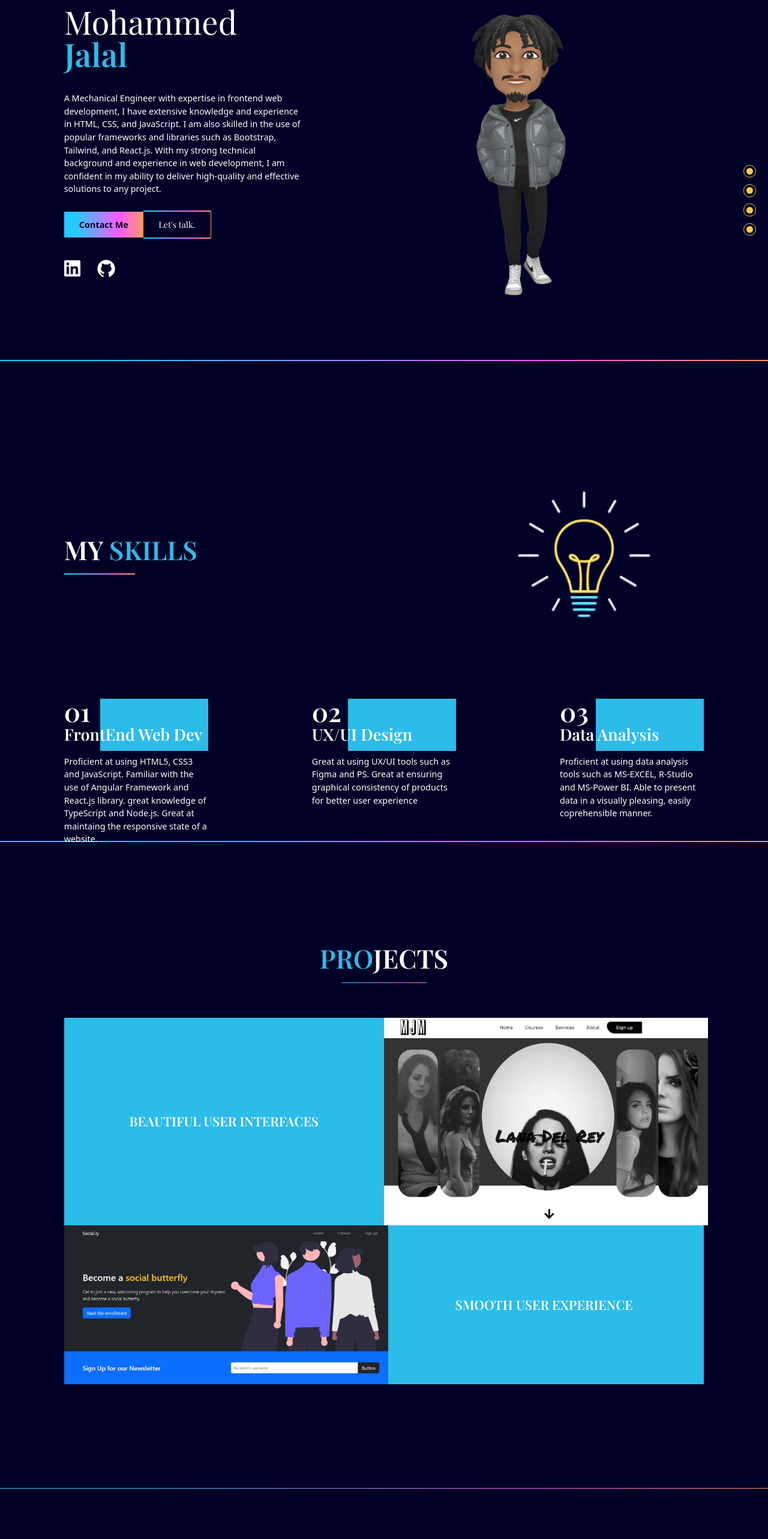
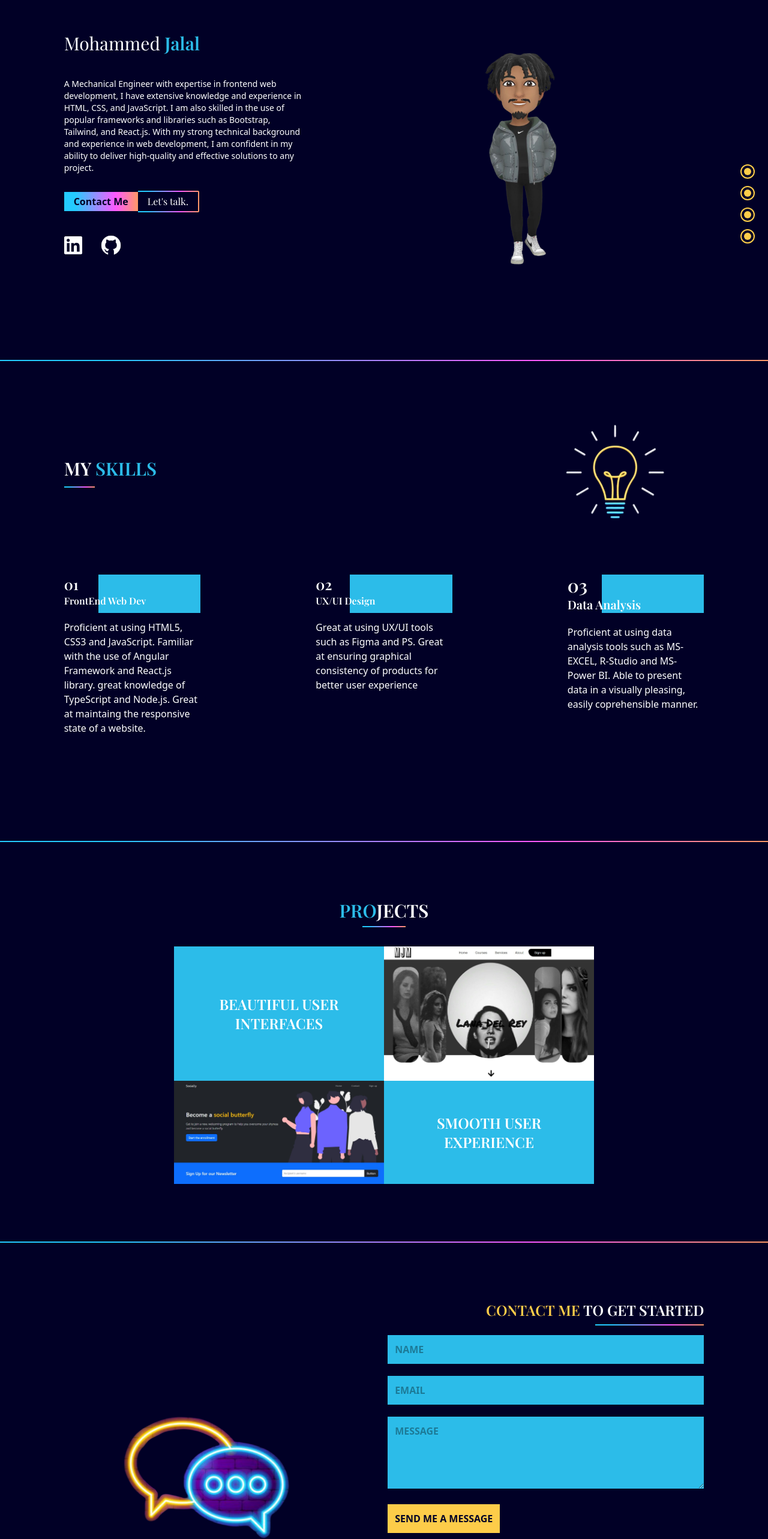
Before and after one commit to Fendatam/portfolio, a React (Create React App) app: page / in a window 1280 px wide. Shown: the part 200-2766 px from the top of the page at 60% size. Built offline with nearby package versions, Linux system fonts and the light colour scheme.

Commit message:
Add files via upload

```diff
--- a/public/output.css
+++ b/public/output.css
@@ -595,15 +595,21 @@ video {
   }
 }
 
-@media (min-width: 1200px){
+@media (min-width: 1600px){
   .container{
-    max-width: 1200px;
+    max-width: 1600px;
   }
 }
 
-@media (min-width: 1700px){
+@media (min-width: 1780px){
   .container{
-    max-width: 1700px;
+    max-width: 1780px;
+  }
+}
+
+@media (min-width: 1800px){
+  .container{
+    max-width: 1800px;
   }
 }
 
@@ -677,9 +683,9 @@ video {
   margin-bottom: 2.5rem;
 }
 
-.my-5{
-  margin-top: 1.25rem;
-  margin-bottom: 1.25rem;
+.my-2{
+  margin-top: 0.5rem;
+  margin-bottom: 0.5rem;
 }
 
 .mt-2{
@@ -710,16 +716,20 @@ video {
   margin-bottom: 1.75rem;
 }
 
-.mt-32{
-  margin-top: 8rem;
+.mt-8{
+  margin-top: 2rem;
 }
 
-.mb-5{
-  margin-bottom: 1.25rem;
+.mb-3{
+  margin-bottom: 0.75rem;
 }
 
 .mt-0{
   margin-top: 0px;
+}
+
+.mb-8{
+  margin-bottom: 2rem;
 }
 
 .mb-16{
@@ -754,28 +764,28 @@ video {
   height: 2.5rem;
 }
 
-.h-\[50\%\]{
-  height: 50%;
+.h-\[30\%\]{
+  height: 30%;
 }
 
 .h-3{
   height: 0.75rem;
 }
 
-.h-60{
-  height: 15rem;
+.h-48{
+  height: 12rem;
 }
 
-.h-24{
-  height: 6rem;
+.h-16{
+  height: 4rem;
 }
 
 .h-full{
   height: 100%;
 }
 
-.max-h-\[600px\]{
-  max-height: 600px;
+.max-h-\[300px\]{
+  max-height: 300px;
 }
 
 .w-5\/6{
@@ -794,6 +804,10 @@ video {
   width: 50%;
 }
 
+.w-\[50\%\]{
+  width: 50%;
+}
+
 .w-3{
   width: 0.75rem;
 }
@@ -806,16 +820,20 @@ video {
   width: 300px;
 }
 
+.w-1\/5{
+  width: 20%;
+}
+
+.max-w-\[300px\]{
+  max-width: 300px;
+}
+
 .max-w-\[400px\]{
   max-width: 400px;
 }
 
-.max-w-\[800px\]{
-  max-width: 800px;
-}
-
-.basis-1\/2{
-  flex-basis: 50%;
+.max-w-\[350px\]{
+  max-width: 350px;
 }
 
 .basis-3\/5{
@@ -912,10 +930,6 @@ video {
   padding: 0.75rem;
 }
 
-.p-5{
-  padding: 1.25rem;
-}
-
 .p-2{
   padding: 0.5rem;
 }
@@ -928,13 +942,17 @@ video {
   padding: 4rem;
 }
 
+.p-5{
+  padding: 1.25rem;
+}
+
 .p-10{
   padding: 2.5rem;
 }
 
-.py-48{
-  padding-top: 12rem;
-  padding-bottom: 12rem;
+.py-24{
+  padding-top: 6rem;
+  padding-bottom: 6rem;
 }
 
 .py-10{
@@ -942,14 +960,14 @@ video {
   padding-bottom: 2.5rem;
 }
 
-.py-3{
-  padding-top: 0.75rem;
-  padding-bottom: 0.75rem;
+.py-1{
+  padding-top: 0.25rem;
+  padding-bottom: 0.25rem;
 }
 
-.px-7{
-  padding-left: 1.75rem;
-  padding-right: 1.75rem;
+.px-4{
+  padding-left: 1rem;
+  padding-right: 1rem;
 }
 
 .py-0\.5{
@@ -967,8 +985,8 @@ video {
   padding-bottom: 1.5rem;
 }
 
-.pt-10{
-  padding-top: 2.5rem;
+.pt-5{
+  padding-top: 1.25rem;
 }
 
 .pr-0\.5{
@@ -979,12 +997,12 @@ video {
   padding-right: 0px;
 }
 
-.pt-2{
-  padding-top: 0.5rem;
+.pt-1{
+  padding-top: 0.25rem;
 }
 
-.pb-24{
-  padding-bottom: 6rem;
+.pb-12{
+  padding-bottom: 3rem;
 }
 
 .text-center{
@@ -999,34 +1017,24 @@ video {
   font-family: Open Sans, sans-serif;
 }
 
-.text-4xl{
-  font-size: 2.25rem;
-  line-height: 2.5rem;
-}
-
 .text-2xl{
   font-size: 1.5rem;
   line-height: 2rem;
 }
 
-.text-6xl{
-  font-size: 3.75rem;
-  line-height: 1;
+.text-xl{
+  font-size: 1.25rem;
+  line-height: 1.75rem;
 }
 
-.text-5xl{
-  font-size: 3rem;
-  line-height: 1;
+.text-sm{
+  font-size: 0.875rem;
+  line-height: 1.25rem;
 }
 
 .text-3xl{
   font-size: 1.875rem;
   line-height: 2.25rem;
-}
-
-.text-sm{
-  font-size: 0.875rem;
-  line-height: 1.25rem;
 }
 
 .font-semibold{
@@ -1107,23 +1115,46 @@ body,
   top: -50%;
 }
 
-@media only screen and (min-width: 1060px) {
-  html {
-    zoom: 110%;
+/* @media (max-width: 1000px) and (-webkit-device-pixel-ratio:1.5) {
+
+  html,
+  body,
+  #root,
+  * {
+    zoom: 90%;
   }
 }
 
-@media only screen and (min-width: 768px) {
-  html {
-    zoom: 100%;
+@media (max-width: 800px) and (-webkit-device-pixel-ratio:1.5) {
+
+  html,
+  body,
+  #root,
+  * {
+    zoom: 80%;
   }
 }
 
-@media only screen and (min-width: 620px) {
-  html {
-    zoom: 90%;
+@media (max-width: 600px) and (-webkit-device-pixel-ratio:1.5) {
+
+  html,
+  body,
+  #root,
+  * {
+    zoom: 70%;
   }
 }
+@media (max-width: 500px) {
+
+  html,
+    body,
+    #root,
+    * {
+      zoom: 60%;
+    }
+}
+
+*/
 
 .before\:absolute::before{
   content: var(--tw-content);
@@ -1277,16 +1308,8 @@ body,
     width: 75%;
   }
 
-  .md\:w-2\/5{
-    width: 40%;
-  }
-
   .md\:max-w-\[600px\]{
     max-width: 600px;
-  }
-
-  .md\:max-w-\[1000px\]{
-    max-width: 1000px;
   }
 
   .md\:items-center{
@@ -1313,3 +1336,146 @@ body,
     text-align: start;
   }
 }
+
+@media (min-width: 1600px){
+  .lg\:mb-5{
+    margin-bottom: 1.25rem;
+  }
+
+  .lg\:mt-0{
+    margin-top: 0px;
+  }
+
+  .lg\:mt-10{
+    margin-top: 2.5rem;
+  }
+
+  .lg\:mb-16{
+    margin-bottom: 4rem;
+  }
+
+  .lg\:mt-5{
+    margin-top: 1.25rem;
+  }
+
+  .lg\:mt-16{
+    margin-top: 4rem;
+  }
+
+  .lg\:h-24{
+    height: 6rem;
+  }
+
+  .lg\:max-h-\[600px\]{
+    max-height: 600px;
+  }
+
+  .lg\:w-1\/3{
+    width: 33.333333%;
+  }
+
+  .lg\:w-2\/5{
+    width: 40%;
+  }
+
+  .lg\:max-w-\[600px\]{
+    max-width: 600px;
+  }
+
+  .lg\:max-w-\[1000px\]{
+    max-width: 1000px;
+  }
+
+  .lg\:p-10{
+    padding: 2.5rem;
+  }
+
+  .lg\:py-3{
+    padding-top: 0.75rem;
+    padding-bottom: 0.75rem;
+  }
+
+  .lg\:px-7{
+    padding-left: 1.75rem;
+    padding-right: 1.75rem;
+  }
+
+  .lg\:py-48{
+    padding-top: 12rem;
+    padding-bottom: 12rem;
+  }
+
+  .lg\:pt-2{
+    padding-top: 0.5rem;
+  }
+
+  .lg\:pb-24{
+    padding-bottom: 6rem;
+  }
+
+  .lg\:text-6xl{
+    font-size: 3.75rem;
+    line-height: 1;
+  }
+
+  .lg\:text-lg{
+    font-size: 1.125rem;
+    line-height: 1.75rem;
+  }
+
+  .lg\:text-5xl{
+    font-size: 3rem;
+    line-height: 1;
+  }
+
+  .lg\:text-3xl{
+    font-size: 1.875rem;
+    line-height: 2.25rem;
+  }
+}
+
+@media (min-width: 1780px){
+  .lgg\:my-5{
+    margin-top: 1.25rem;
+    margin-bottom: 1.25rem;
+  }
+
+  .lgg\:mt-16{
+    margin-top: 4rem;
+  }
+
+  .lgg\:h-\[50\%\]{
+    height: 50%;
+  }
+
+  .lgg\:h-60{
+    height: 15rem;
+  }
+
+  .lgg\:basis-1\/2{
+    flex-basis: 50%;
+  }
+
+  .lgg\:p-5{
+    padding: 1.25rem;
+  }
+
+  .lgg\:py-48{
+    padding-top: 12rem;
+    padding-bottom: 12rem;
+  }
+
+  .lgg\:pt-10{
+    padding-top: 2.5rem;
+  }
+
+  .lgg\:text-4xl{
+    font-size: 2.25rem;
+    line-height: 2.5rem;
+  }
+
+  .lgg\:text-2xl{
+    font-size: 1.5rem;
+    line-height: 2rem;
+  }
+}
--- a/src/index.css
+++ b/src/index.css
@@ -29,20 +29,43 @@ body,
   top: -50%;
 }
 
-@media only screen and (min-width: 1060px) {
-  html {
-    zoom: 110%;
+/* @media (max-width: 1000px) and (-webkit-device-pixel-ratio:1.5) {
+
+  html,
+  body,
+  #root,
+  * {
+    zoom: 90%;
   }
 }
 
-@media only screen and (min-width: 768px) {
-  html {
-    zoom: 100%;
+@media (max-width: 800px) and (-webkit-device-pixel-ratio:1.5) {
+
+  html,
+  body,
+  #root,
+  * {
+    zoom: 80%;
   }
 }
 
-@media only screen and (min-width: 620px) {
-  html {
-    zoom: 90%;
+@media (max-width: 600px) and (-webkit-device-pixel-ratio:1.5) {
+
+  html,
+  body,
+  #root,
+  * {
+    zoom: 70%;
   }
 }
+@media (max-width: 500px) {
+
+  html,
+    body,
+    #root,
+    * {
+      zoom: 60%;
+    }
+}
+
+*/
--- a/src/scenes/Contact.jsx
+++ b/src/scenes/Contact.jsx
@@ -17,7 +17,7 @@ const Contact = () => {
     }
 
     return (
-        <section id="contact" className="py-48 slo">
+        <section id="contact" className="lgg:py-48 py-24 slo">
             {/* Hings */}
             <motion.div
                  initial="hidden"
@@ -31,10 +31,10 @@ const Contact = () => {
                 className="flex justify-end w-full"
                  >
                 <div>
-                <p className="font-playfair font-semibold text-4xl">
+                <p className="font-playfair font-semibold lgg:text-4xl text-2xl">
                     <span className="text-yellow">CONTACT ME</span> TO GET STARTED
                 </p>
-                <div className="flex md:justify-end my-5">
+                <div className="flex md:justify-end lgg:my-5 my-2">
                     <LineGradient width="w-1/2" />
                 </div>
                 </div>
@@ -50,7 +50,7 @@ const Contact = () => {
             hidden: { opacity: 0, y: 50 },
             visible: { opacity: 1, y: 0 },
           }}
-          className="basis-1/2 flex justify-center h-[50%] hover:filter hover:saturate-200 transition duration-500 "
+          className="lgg:basis-1/2 flex justify-center lgg:h-[50%] h-[30%] hover:filter hover:saturate-200 transition duration-500 "
         >
           <img src="../assets/contact.png" alt="contact" />
         </motion.div>
@@ -64,7 +64,7 @@ const Contact = () => {
             hidden: { opacity: 0, y: 50 },
             visible: { opacity: 1, y: 0 },
           }}
-          className="basis-1/2 mt-10 md:mt-0"
+          className="lgg:basis-1/2 w-[50%] mt-10 md:mt-0"
         >
           <form
             target="_blank"
@@ -125,7 +125,7 @@ const Contact = () => {
             )}
 
             <button
-              className="p-5 bg-yellow font-semibold text-deep-blue mt-5 hover:bg-blue hover:text-white transition duration-500"
+              className="lgg:p-5 p-3 bg-yellow font-semibold text-deep-blue mt-5 hover:bg-blue hover:text-white transition duration-500"
               type="submit"
             >
               SEND ME A MESSAGE
--- a/src/scenes/Footer.jsx
+++ b/src/scenes/Footer.jsx
@@ -2,12 +2,12 @@ import SocialMediaIcons from "../components/SocialMediaIcons";
 
 const Footer = () => {
     return (
-        <footer className="h-60 bg-blue pt-10 slo">
+        <footer className="lgg:h-60 h-48 bg-blue lgg:pt-10 pt-5 slo">
             <div className="w-5/6 mx-auto">
                 <SocialMediaIcons/>
                 <div className="md:flex justify-center md:justify-between text-center">
-                    <p className="font-playfair font-semibold text-2xl text-yellow">MOHAMMED JALAL</p>
-                    <p className=" font-playfair text-md text-yellow">©2022 JALAL. All Rights Reserved.</p>
+                    <p className="font-playfair font-semibold lgg:text-2xl text-xl text-yellow">MOHAMMED JALAL</p>
+                    <p className=" font-playfair lgg:text-md text-sm text-yellow">©2022 JALAL. All Rights Reserved.</p>
             </div>
 
             </div>
--- a/src/scenes/Landing.jsx
+++ b/src/scenes/Landing.jsx
@@ -16,7 +16,7 @@ const Landing = ({ setSelectedPage }) => {
                 {isDesktop ? (
                     <div
                      >
-                        <img alt="profile" src="./assets/prof.png" className=" hover:filter hover:saturate-200 transition duration-500 z-10 w-full max-w-[400px] md:max-w-[600px]"/>
+                        <img alt="profile" src="./assets/prof.png" className=" hover:filter hover:saturate-200 transition duration-500 z-10 w-full max-w-[300px] lg:max-w-[600px]"/>
                 </div>
                 ) : (
                         <div>
@@ -36,13 +36,13 @@ const Landing = ({ setSelectedPage }) => {
                             hidden: { opacity: 0, x: -50 },
                             visible: { opacity: 1, x: 0 }
                     }}>
-                        <p className=" text-6xl font-playfair z-10 text-center md:text-start">
+                        <p className="lg:text-6xl font-playfair z-10 text-center md:text-start text-3xl">
                         Mohammed {""}
                         <span className="xs:relative text-blue xs:font-semibold z-20 ">
                             Jalal
                         </span>
                     </p>
-                    <p className="mt-10 mb-7 text-md text-center md:text-start">
+                    <p className="mt-10 mb-7 lg:text-lg text-center md:text-start text-sm">
                         A Mechanical Engineer with expertise in frontend web development, I have extensive knowledge and experience in HTML, CSS, and JavaScript. I am also skilled in the use of popular frameworks and libraries such as Bootstrap, Tailwind, and React.js. With my strong technical background and experience in web development, I am confident in my ability to deliver high-quality and effective solutions to any project.
                     </p>
                 </motion.div>
@@ -60,7 +60,7 @@ const Landing = ({ setSelectedPage }) => {
                     <div className="flex xss:items-center xss:justify-center md:justify-start">
 
                     <AnchorLink
-                        className="bg-gradient-rainblue text-deep-blue round-sm py-3 px-7 font-semibold hover:bg-blue hover:text-white transition duration-500"
+                        className="bg-gradient-rainblue text-deep-blue round-sm lg:py-3 lg:px-7 py-1 px-4 font-semibold hover:bg-blue hover:text-white transition duration-500"
                         onClick={() => setSelectedPage("contact")}
                         href="#contact"
                         >
@@ -71,7 +71,7 @@ const Landing = ({ setSelectedPage }) => {
                         onClick={() => setSelectedPage("contact")}
                         href="#contact"
                         >
-                        <div className=" bg-deep-blue hover:text-blue transition duration-500 flex items-center justify-center font-playfair px-7 py-3">
+                        <div className=" bg-deep-blue hover:text-blue transition duration-500 flex items-center justify-center font-playfair lg:px-7 lg:py-3 px-4 py-1">
                             Let's talk.
                         </div>
                     </AnchorLink>
--- a/src/scenes/MySkills.jsx
+++ b/src/scenes/MySkills.jsx
@@ -7,11 +7,11 @@ const MySkills = () => {
     const isDesktop = useMediaQuery("(min-width: 1060px)");
 
     return (
-        <section id="skills" className="pt-2 pb-24 slo3">
+        <section id="skills" className="lg:pt-2 lg:pb-24 pt-1 pb-12 slo3">
             {/* hing & img */}
-            <div className="md:flex md:justify-between md:gap-16 mt-32 items-center">
+            <div className="md:flex md:justify-between md:gap-16 lgg:mt-16 mt-8 items-center">
                 <motion.div
-                    className=" md:w-1/3 "
+                    className=" lg:w-1/3 "
                 initial="hidden"
                     whileInView="visible"
                     viewport={{ once: true, amount: 0.5 }}
@@ -20,15 +20,15 @@ const MySkills = () => {
                     hidden: { opacity: 0, x: -50 },
                     visible: { opacity: 1, x: 0 }
                     }}>
-                    <p className=" font-playfair font-semibold text-5xl mb-5 sm:mx-auto">
+                    <p className=" font-playfair font-semibold lg:text-5xl lg:mb-5 text-3xl mb-3 sm:mx-auto">
                         MY <span className="text-blue">SKILLS</span>
                     </p>
                     <LineGradient width="w-1/3" />
                 </motion.div>
-                <div className="mt-0 md:mt-0 sm:items-center sm:self-center">
+                <div className="mt-0 lg:mt-0 sm:items-center sm:self-center">
                     {isDesktop ? (<div
                      >
-                        <img alt="profile" src="./assets/bulb2.png" className=" hover:filter hover:saturate-200 transition duration-500 z-10 w-full max-w-[800px] md:max-w-[1000px]"/>
+                        <img alt="profile" src="./assets/bulb2.png" className=" hover:filter hover:saturate-200 transition duration-500 z-10 w-full max-w-[300px] lg:max-w-[1000px]"/>
                     </div>) : (
                         <div>
                         <img alt="profile" src="./assets/bulb2.png" className=" hover:filter hover:saturate-200 transition duration-500 z-10 w-full max-w-[400px] md:max-w-[600px]"/>
@@ -39,7 +39,7 @@ const MySkills = () => {
                 <div className=" md:flex md:justify-between mt-0 gap-48">
                     {/* FrontEnd Web Dev */}
                     <motion.div
-                      className=" md:w-1/3 mt-10"
+                      className=" md:w-1/3 lg:mt-10 mt-5"
                     initial="hidden"
                     whileInView="visible"
                     viewport={{ once: true, amount: 0.5 }}
@@ -48,18 +48,18 @@ const MySkills = () => {
                     hidden: { opacity: 0, y: 50 },
                     visible: { opacity: 1, y: 0 }
                     }}>
-                        <div className="relative mb-16">
+                        <div className="relative lg:mb-16 mb-8">
                             <div className=" z-10 ">
-                                <p className=" font-playfair font-semibold text-5xl">01</p>
-                                <p className=" font-playfair font-semibold text-3xl">FrontEnd Web Dev</p>
+                                <p className=" font-playfair font-semibold lg:text-5xl text-2xl">01</p>
+                                <p className=" font-playfair font-semibold lg:text-3xl text-md">FrontEnd Web Dev</p>
                             </div>
-                        <div className="w-1/2 md:w-3/4 h-24 bg-blue absolute right-0 top-0 z-[-1]" />
+                        <div className="w-1/2 md:w-3/4 lg:h-24 h-16 bg-blue absolute right-0 top-0 z-[-1]" />
                         <p className="mt-5">Proficient at using HTML5, CSS3 and JavaScript. Familiar with the use of Angular Framework and React.js library. great knowledge of TypeScript and Node.js. Great at maintaing the responsive state of a website.</p>
                         </div>
                     </motion.div>
                                         {/* FrontEnd Web Dev */}
                     <motion.div
-                      className=" md:w-1/3 mt-10"
+                      className=" md:w-1/3 lg:mt-10 mt-5"
                     initial="hidden"
                     whileInView="visible"
                     viewport={{ once: true, amount: 0.5 }}
@@ -70,16 +70,16 @@ const MySkills = () => {
                     }}>
                         <div className="relative mb-16">
                             <div className=" z-10 ">
-                                <p className=" font-playfair font-semibold text-5xl">02</p>
-                                <p className=" font-playfair font-semibold text-3xl">UX/UI Design</p>
+                                <p className=" font-playfair font-semibold lg:text-5xl text-2xl">02</p>
+                                <p className=" font-playfair font-semibold lg:text-3xl text-md">UX/UI Design</p>
                             </div>
-                        <div className="w-1/2 md:w-3/4 h-24 bg-blue absolute right-0 top-0 z-[-1]" />
+                        <div className="w-1/2 md:w-3/4 lg:h-24 h-16 bg-blue absolute right-0 top-0 z-[-1]" />
                         <p className="mt-5">Great at using UX/UI tools such as Figma and PS. Great at ensuring graphical consistency of products for better user experience</p>
                         </div>
                     </motion.div>
                                         {/* FrontEnd Web Dev */}
                     <motion.div
-                      className=" md:w-1/3 mt-10"
+                      className=" md:w-1/3 lg:mt-10 mt-5"
                     initial="hidden"
                     whileInView="visible"
                     viewport={{ once: true, amount: 0.5 }}
@@ -90,10 +90,10 @@ const MySkills = () => {
                     }}>
                         <div className="relative mb-16">
                             <div className=" z-10 ">
-                                <p className=" font-playfair font-semibold text-5xl">03</p>
-                                <p className=" font-playfair font-semibold text-3xl">Data Analysis</p>
+                                <p className=" font-playfair font-semibold lg:text-5xl text-3xl">03</p>
+                                <p className=" font-playfair font-semibold lg:text-3xl text-xl">Data Analysis</p>
                             </div>
-                        <div className="w-1/2 md:w-3/4 h-24 bg-blue absolute right-0 top-0 z-[-1]" />
+                        <div className="w-1/2 md:w-3/4 lg:h-24 h-16 bg-blue absolute right-0 top-0 z-[-1]" />
                         <p className="mt-5">Proficient at using data analysis tools such as MS-EXCEL, R-Studio and MS-Power BI. Able to present data in a visually pleasing, easily coprehensible manner.</p>
                         </div>
                     </motion.div>
--- a/src/scenes/Projects.jsx
+++ b/src/scenes/Projects.jsx
@@ -28,17 +28,17 @@ const Project = ({ title, subtitle }) => {
             {subtitle}
         </p>
       </div>
-      <img src={`../assets/${projectTitle}.jpg`} alt={projectTitle} className=" md:max-w-[600px] max-h-[600px] max-w-[400px]"/>
+      <img src={`../assets/${projectTitle}.jpg`} alt={projectTitle} className=" lg:max-w-[600px] max-w-[350px] lg:max-h-[600px] max-h-[300px]"/>
     </motion.div>
   );
 };
 
 const Projects = () => {
     return (
-        <section id="projects" className="py-48 slo4">
+        <section id="projects" className="lg:py-48 py-24 slo4">
             {/* hing */}
                 <motion.div
-                    className=" md:w-2/5 mx-auto text-center"
+                    className=" lg:w-2/5 w-1/5 mx-auto text-center"
                     initial="hidden"
                     whileInView="visible"
                     viewport={{ once: true, amount: 0.5 }}
@@ -47,14 +47,14 @@ const Projects = () => {
                     hidden: { opacity: 0, y: -50 },
                     visible: { opacity: 1, y: 0 }
                     }}>
-                    <p className=" font-playfair font-semibold text-5xl">
+                    <p className=" font-playfair font-semibold lg:text-5xl text-3xl">
                       <span className="text-blue">PRO</span>JECTS
                 </p>
-                <div className=" flex justify-center mt-5">
+                <div className=" flex justify-center lg:mt-5 mt-2">
                     <LineGradient width="w-1/3" />
                 </div>
             </motion.div>
-            <div className="flex justify-center mt-16">
+            <div className="flex justify-center lg:mt-16 mt-8">
              <motion.div
                     className="sm:grid sm:grid-cols-2"
                     initial="hidden"
@@ -63,8 +63,8 @@ const Projects = () => {
                     transition={{ duration: 0.5 }}
                    variants={container}>
                 <div
-            className="flex justify-center text-center items-center p-10 bg-blue
-              md:max-w-[600px] max-w-[400px] max-h-[600px] text-2xl font-playfair font-semibold"
+            className="flex justify-center text-center items-center lg:p-10 p-5 bg-blue
+            lg:max-w-[600px] max-w-[350px] lg:max-h-[600px] max-h-[300px] text-2xl font-playfair font-semibold"
           >
             BEAUTIFUL USER INTERFACES
           </div>
@@ -73,7 +73,7 @@ const Projects = () => {
                     <Project title="Project 2" subtitle="Simple Responsive Website using HTML, CSS and BootStrap"/>
                     <div
             className="flex justify-center text-center items-center p-10 bg-blue
-              md:max-w-[600px] max-w-[400px] max-h-[600px] text-2xl font-playfair font-semibold"
+              lg:max-w-[600px] max-w-[350px] lg:max-h-[600px] max-h-[300px] text-2xl font-playfair font-semibold"
           >
             SMOOTH USER EXPERIENCE
           </div>
--- a/tailwind.config.js
+++ b/tailwind.config.js
@@ -34,8 +34,9 @@ module.exports = {
       ss: "620px",
       sm: "768px",
       md: "1060px",
-      lg: "1200px",
-      xl: "1700px",
+      lg: "1600px",
+      lgg:"1780px",
+      xl: "1800px",
 
     },
   },
```
Also changed, not shown: src/App.js (line endings or trailing spaces), src/scenes/DotGroup.jsx (line endings or trailing spaces).
